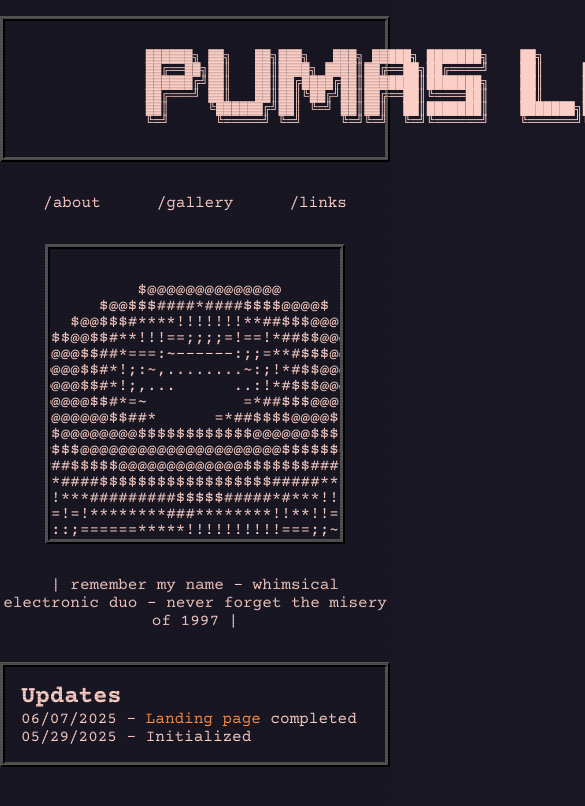
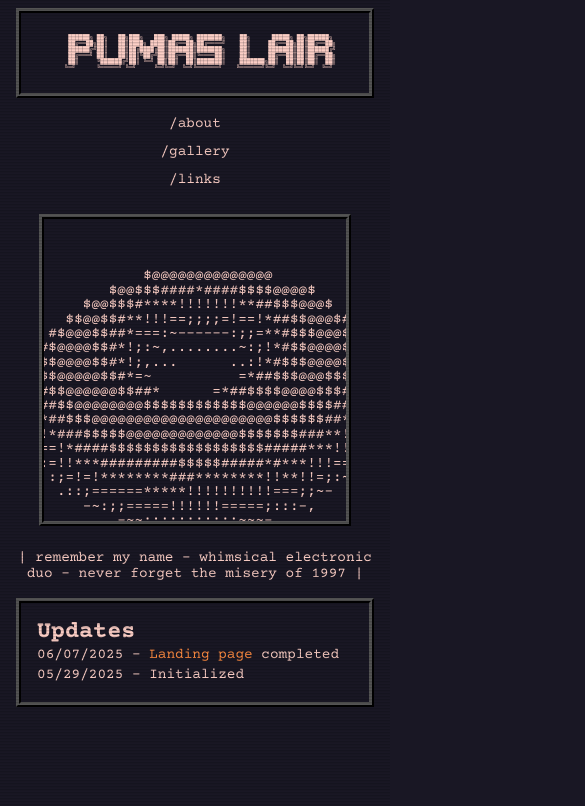
Before and after one commit to TSOT7/neocities, a plain HTML site: page index.html in a window 390 px wide. Shown: the top 806 px of the page, 585 px wide, since content can reach past the window. Drawn offline with nearby package versions, Linux system fonts and the light colour scheme; a script that the page names is missing.

Commit message:
Responsive

```diff
--- a/caret.js
+++ /dev/null
@@ -1,27 +0,0 @@
-const quote = "Chat, are we live?";
-const fullCmd = `echo "${quote}"`;
-const cmdEl = document.getElementById('cmd');
-const outEl = document.getElementById('out');
-const caret = document.querySelector('.caret');
-
-function typeText(el, text, speed, onDone) {
-  let i = 0;
-  function step() {
-    if (i < text.length) {
-      el.textContent += text[i++];
-      setTimeout(step, speed);
-    } else if (onDone) {
-      onDone();
-    }
-  }
-  step();
-}
-
-// 1) type the echo command, then
-typeText(cmdEl, fullCmd, 100, () => {
-  // move caret to next line
-  caret.remove();
-  document.getElementById('out').insertAdjacentElement('afterend', caret);
-  // 2) type the quote itself
-  typeText(outEl, quote, 75);
-});
--- a/style.css
+++ b/style.css
@@ -1,4 +1,4 @@
-/* reset*/
+/* reset */
 * {
   box-sizing: border-box;
   margin: 0;
@@ -11,87 +11,58 @@
   font-style: normal;
 }
 
+:root {
+  --bg:            #191724;   /* deep purplish-black */
+  --fg:            #fccfc6;   /* rose outline pink */
+  --ascii-size:    clamp(200px, 50vw, 300px);
+  --link-color:    #FF8C42;
+  --link-hover:    #EAE7DE;
 
-:root {
-  --bg:   #191724;   /* deep purplish-black */
-  --fg:   #fccfc6;   /* rose outline pink */
-  --size: 300px; /* width & height of your square */
-  --link-color:    #FF8C42;  /* or #FFA500 */
-  --link-hover:    #EAE7DE;  /* light text on hover */
+  /* ─── number of characters in your longest header line ─── */
+  --ascii-cols:    60;
 }
 
-#ascii-text {
-    border: 5px #000 ridge;
-}
-
-#terminal {
-      background: #00000005;
-      color: #0f0;
-      font-family: monospace;
-      padding: 1rem;
-      width: 90%;
-      max-width: 400px;
-      margin: 2rem auto;
-      border: 5px ridge #000;
-    }
-
-
-
-.vertical-bar ul{
-  display: flex;
-  flex-direction: row;
-  gap: 1.5rem;
-  margin: 0;
-  padding: 0;
-  list-style: none;
-}
-
-.vertical-bar ul li a {
-    text-decoration: none;
-    color: inherit;
-  }
-
-/* 1. Make the body a flex container that stacks children vertically and centers them */
 body {
   display: flex;
   flex-direction: column;
-  align-items: center;    /* centers horizontally */
-  /* justify-content: center;  centers vertically if you also want that */
+  align-items: center;
   margin: 0;
   padding: 0;
   background-color: var(--bg);
   color: var(--fg);
   font-family: "courier prime";
+  font-size: clamp(0.9rem, 2vw, 1rem);
+}
+
+p, li {
+  line-height: 1.4;
 }
 
 a {
   color: var(--link-color);
   text-decoration: none;
 }
-
 a:hover,
 a:focus {
   color: var(--link-hover);
   background-color: var(--link-color);
-  padding: 0 2px;        /* optional little highlight */
-  border-radius: 2px;    /* optional rounding */
+  padding: 0 2px;
+  border-radius: 2px;
 }
 
-
-/* 2. Give each “row” a max-width so it doesn’t stretch edge-to-edge */
 .header,
 .vertical-bar,
 .ascii-container,
 #quote,
 #changelog {
   width: 100%;
-  max-width: 800px;   /* or whatever max you like */
-  margin: 1rem 0;     /* vertical spacing between sections */
+  max-width: 800px;
+  margin: 1rem 0;
 }
 
 .ascii-container {
-  width: var(--size);
-  height: var(--size);
+  width: var(--ascii-size);
+  aspect-ratio: 1/1;
   border: 5px ridge #000;
   display: flex;
   padding: 1rem;
@@ -105,23 +76,26 @@ a:focus {
   margin: 0;
   padding: 0;
   font-family: 'Courier Prime', monospace;
-  line-height: 1;                 /* no extra leading */
-  white-space: pre;               /* honor spaces & line breaks */
-  text-align: center;             /* center small ASCII art */
+  line-height: 1;
+  white-space: pre;
+  text-align: center;
 }
 
-/* 3. Reset the UL and center its items with flexbox */
 .vertical-bar ul {
   display: flex;
+  flex-wrap: wrap;
   justify-content: center;
+  gap: 1.5rem;
   list-style: none;
   padding: 0;
   margin: 0;
 }
-
-/* 4. Add some spacing between your “links” */
 .vertical-bar ul li {
   margin: 0 1rem;
+}
+.vertical-bar ul li a {
+  text-decoration: none;
+  color: inherit;
 }
 
 .vertical-bar,
@@ -134,37 +108,85 @@ a:focus {
   padding: 1rem;
 }
 
+/* preserve your old pre-styles */
 #ascii-text pre {
   margin: 0;
-  /* 2) Add equal padding on all sides */
-  padding: 1rem;      /* or whatever value you like */
+  padding: 1rem;
   box-sizing: border-box;
-
-  /* make the lines hug the glyphs as tightly as possible */
   line-height: 1;
   font-family: monospace;
 }
 
-/* === CRT Scanlines === */
+/* Narrow phones: under 480px */
+@media (max-width: 480px) {
+  body {
+    padding: 0 1rem;
+  }
+  .header,
+  .vertical-bar,
+  #quote,
+  #changelog {
+    margin: 0.5rem 0;
+    max-width: 100%;
+  }
+  .vertical-bar ul {
+    flex-direction: column;
+    gap: 0.5rem;
+  }
+  .ascii-container {
+    width: 80vw;
+  }
+}
+
+/* Tablets: under 768px */
+@media (max-width: 768px) {
+  h1 {
+    font-size: clamp(1.5rem, 8vw, 2.75rem);
+  }
+  h2 {
+    font-size: clamp(1.2rem, 6vw, 2rem);
+  }
+}
+
+/* CRT Scanlines */
 body::before {
   content: "";
   position: absolute;
   top: 0; right: 0; bottom: 0; left: 0;
-  pointer-events: none;       /* let clicks pass through */
-  z-index: 9999;              /* on top of everything */
-
-  /* a repeating horizontal stripe gradient */
+  pointer-events: none;
+  z-index: 9999;
   background: linear-gradient(
     rgba(20,20,20,0) 66%,
     rgba(0,0,0,0.2)  33%
   );
-  background-size: 100% 3px;  /* 3px tall stripes */
-
-  /* animate it sliding down to mimic scanlines flicker */
+  background-size: 100% 3px;
   animation: scanlines-anim 0.7s linear infinite;
 }
-
 @keyframes scanlines-anim {
   from { background-position: 0 0; }
   to   { background-position: 0 9px; }
 }
+
+/* ──────── FIXED HEADER ASCII ──────── */
+#ascii-text {
+  width: 100%;
+  overflow: hidden;      /* no scrollbar, no clipping later */
+  border: 5px ridge #000;
+}
+
+#ascii-text pre {
+  margin: 0;
+  padding: 1rem;
+  box-sizing: border-box;
+  font-family: 'Courier Prime', monospace;
+  line-height: 1;
+  white-space: pre;
+  text-align: center;
+
+  /* ALWAYS shrink to fit, but never exceed 1rem, never go below .25rem */
+  font-size: clamp(
+    0.25rem,
+    calc((100vw - 2rem) / var(--ascii-cols)),
+    1rem
+  );
+}
```
Also changed, not shown: index.html (indentation only).
